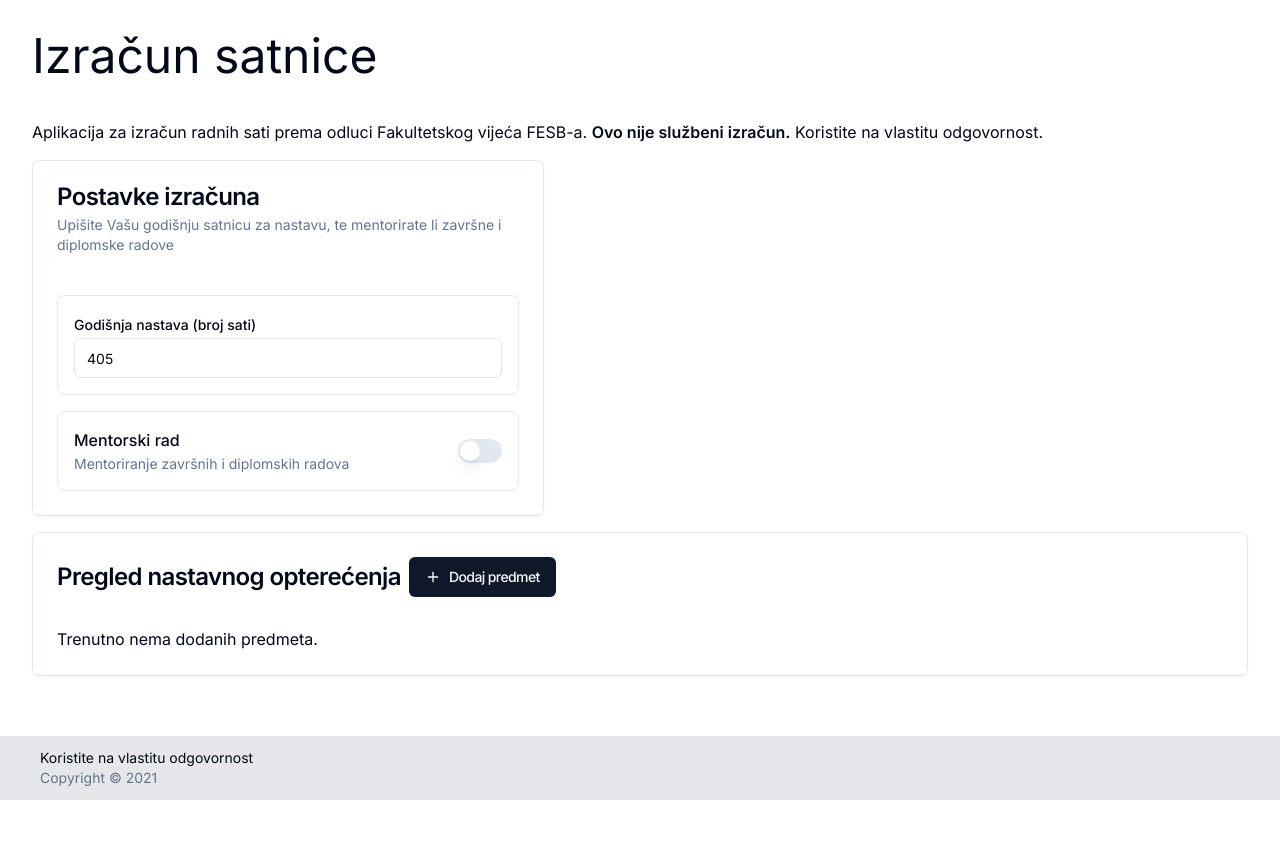
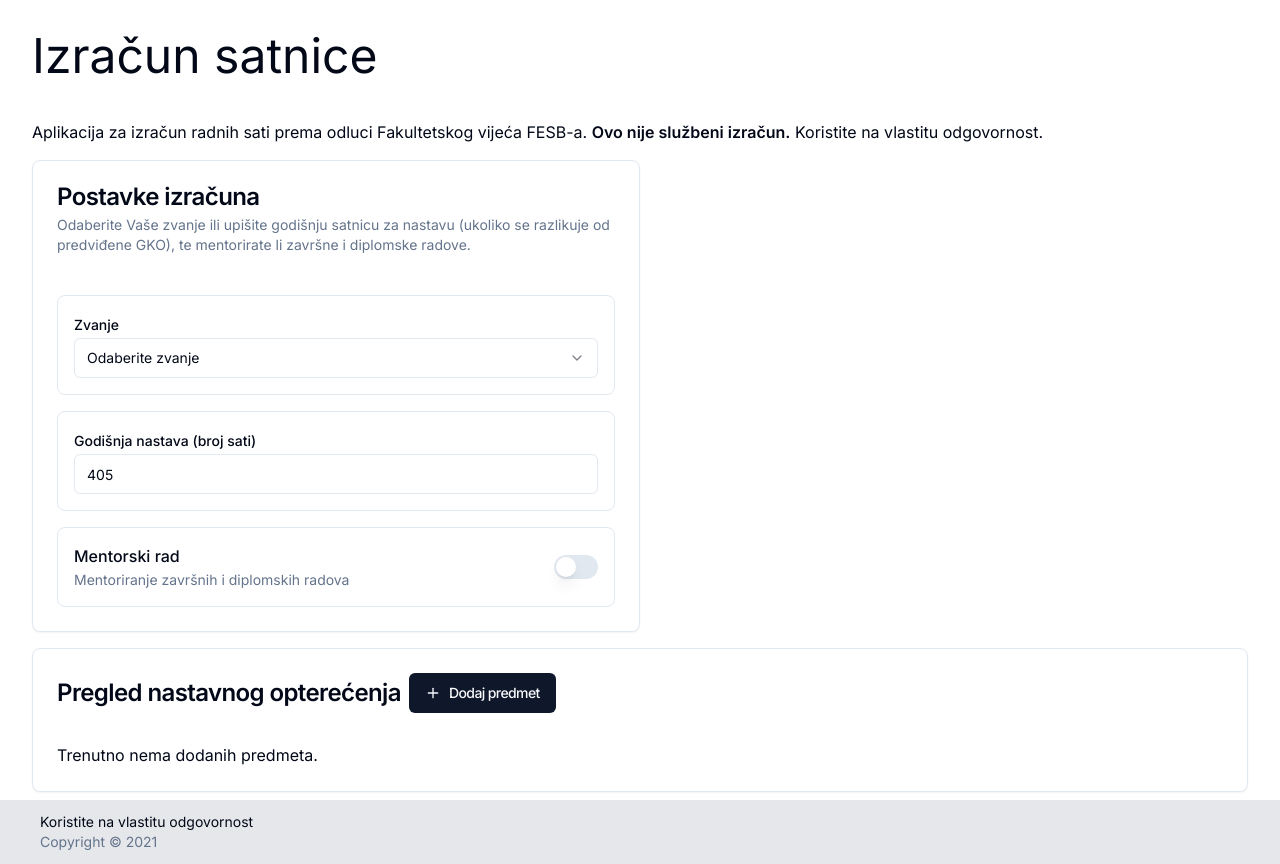
Before and after one commit to skruzic/satnica, a Next.js app: page / in a window 1280 px wide. Before the commit the page ends 800 px from the top, so only its background shows below. Built offline with nearby package versions, Linux system fonts and the light colour scheme.

Commit message:
Dodan select izbornik za zvanja

```diff
--- a/app/page.tsx
+++ b/app/page.tsx
@@ -47,7 +47,8 @@ export default function Home() {
           Koristite na vlastitu odgovornost.
         </p>
 
-        <Person hours={target} onHoursChange={handleTargetChange} />
+        {/*<Person hours={target} onHoursChange={handleTargetChange} />*/}
+        <Person hours={target} onHoursChange={setTarget} />
 
         <Summary
           courses={courses}
--- a/components/person.tsx
+++ b/components/person.tsx
@@ -11,24 +11,54 @@ import {
   CardHeader,
   CardTitle,
 } from '@/components/ui/card';
+import {
+  Select,
+  SelectContent,
+  SelectItem,
+  SelectTrigger,
+  SelectValue,
+} from '@/components/ui/select';
 
 interface PersonProps {
   hours: number;
-  onHoursChange: (e: React.ChangeEvent<HTMLInputElement>) => void;
+  //onHoursChange: (e: React.ChangeEvent<HTMLInputElement>) => void;
+  onHoursChange: (value: number) => void;
 }
 
 const Person: React.FC<PersonProps> = ({ hours, onHoursChange }) => {
-  const { mentor, toggleMentor } = useStorage();
+  const { mentor, toggleMentor, target, updateTarget } = useStorage();
+
+  const handleHoursChange = (value: string) => {
+    onHoursChange(Number(value));
+  };
+
   return (
-    <Card className="max-w-lg my-4">
+    <Card className="w-full sm:w-1/2 my-4">
       <CardHeader>
         <CardTitle>Postavke izračuna</CardTitle>
         <CardDescription>
-          Upišite Vašu godišnju satnicu za nastavu, te mentorirate li završne i
-          diplomske radove
+          Odaberite Vaše zvanje ili upišite godišnju satnicu za nastavu (ukoliko
+          se razlikuje od predviđene GKO), te mentorirate li završne i diplomske
+          radove.
         </CardDescription>
       </CardHeader>
       <CardContent>
+        <div className="flex flex-col items-start justify-between rounded-lg border p-4 my-4">
+          <div className="w-full space-y-0.5">
+            <Label>Zvanje</Label>
+            <Select onValueChange={(value) => updateTarget(Number(value))}>
+              <SelectTrigger>
+                <SelectValue placeholder="Odaberite zvanje" />
+              </SelectTrigger>
+              <SelectContent>
+                <SelectItem value="810">Znansveno-nastavna zvanja</SelectItem>
+                <SelectItem value="1215">Nastavna zvanja</SelectItem>
+                <SelectItem value="405">Asistent</SelectItem>
+                <SelectItem value="608.4">Viši asistent</SelectItem>
+              </SelectContent>
+            </Select>
+          </div>
+        </div>
         <div className="flex flex-col items-start justify-between rounded-lg border p-4 my-4">
           <div className="w-full space-y-0.5">
             <Label>Godišnja nastava (broj sati)</Label>
@@ -36,7 +66,7 @@ const Person: React.FC<PersonProps> = ({ hours, onHoursChange }) => {
               type="number"
               step="0.1"
               value={hours}
-              onChange={onHoursChange}
+              onChange={(e) => updateTarget(Number(e.target.value))}
             />
           </div>
         </div>
```
